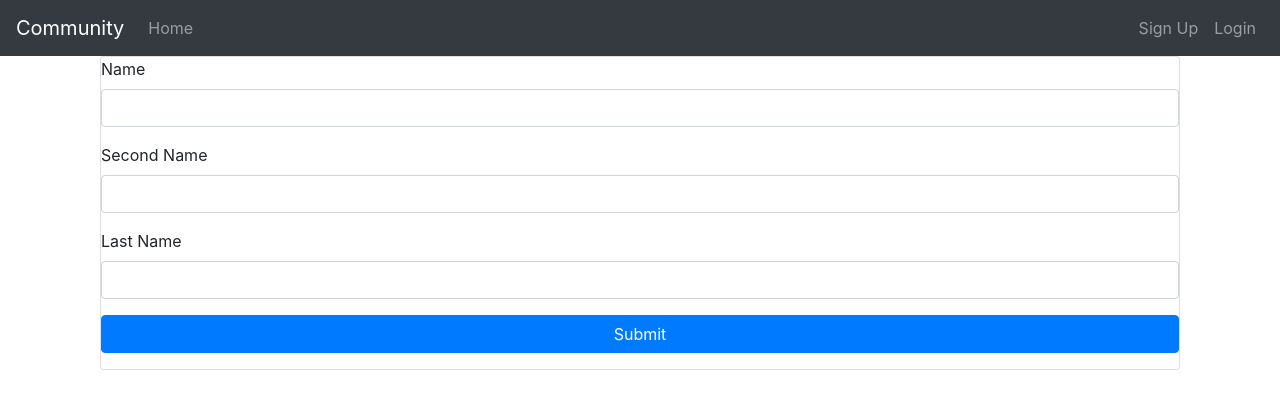
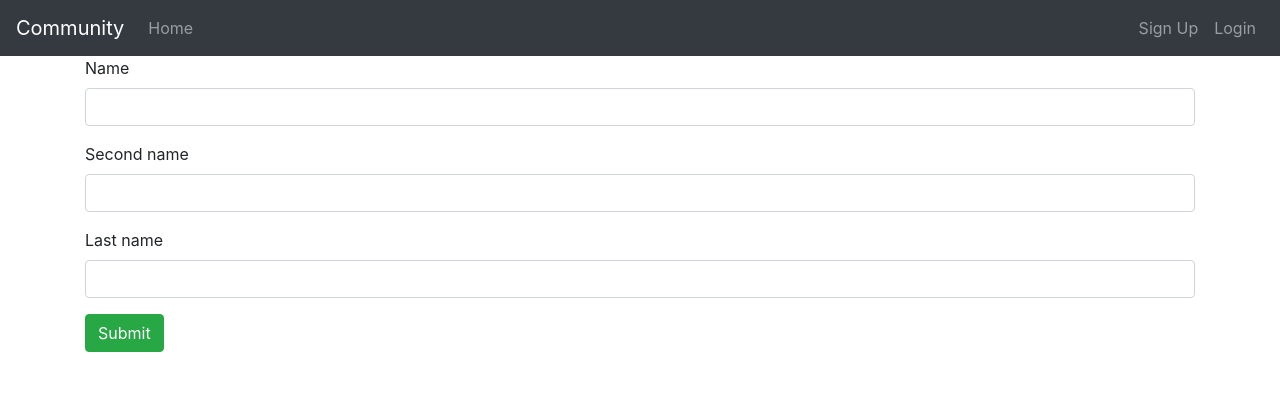
Before and after one commit to pazi09/Angular12JwtAuth1, an Angular app: page /userinfo in a window 1280 px wide. Shown: the top 406 px of the page. Built offline with nearby package versions, Linux system fonts and the light colour scheme.

Commit message:
Tenant info reworked but not complete

```diff
--- a/src/app/service/tenant.service.ts
+++ b/src/app/service/tenant.service.ts
@@ -20,8 +20,8 @@ export class TenantService {
     return this.http.get(`${baseUrl}/${id}`);
   }
 
-  create(name: any,secondname:any,lastname:any): Observable<any> {
-    return this.http.post(baseUrl, {name,secondname,lastname});
+  create(data:any): Observable<any> {
+    return this.http.post(baseUrl, data);
   }
 
   update(id: any, data: any): Observable<any> {
--- a/src/app/userinfo/userinfo.component.html
+++ b/src/app/userinfo/userinfo.component.html
@@ -1,71 +1,41 @@
-<div class="col-md-12">
-  <div class="card card-container">
-<form
-  *ngIf="!isLoggedIn"
-  name="form"
-  (ngSubmit)="f.form.valid && onSubmit()"
-  #f="ngForm"
-  novalidate
->
+<div>
+  <div class="submit-form">
+    <div *ngIf="!submitted">
       <div class="form-group">
         <label for="name">Name</label>
         <input
           type="text"
           class="form-control"
-    name="name"
-    [(ngModel)]="form.name"
+          id="name"
           required
-    #name="ngModel"
+          [(ngModel)]="tenants.name"
+          name="title"
         />
-  <div
-    class="alert alert-danger"
-    role="alert"
-    *ngIf="name.errors && f.submitted"
-  >
-    Name is required!
+      </div>
+      <div class="form-group">
+        <label for="secondname">Second name</label>
+        <input
+          class="form-control"
+          id="secondname"
+          required
+          [(ngModel)]="tenants.secondname"
+          name="description"
+        />
+      </div>
+      <div class="form-group">
+        <label for="lastname">Last name</label>
+        <input
+          class="form-control"
+          id="lastname"
+          required
+          [(ngModel)]="tenants.lastname"
+          name="description"
+        />
+      </div>
+      <button (click)="saveTenant()" class="btn btn-success">Submit</button>
+    </div>
+    <div *ngIf="submitted">
+      <h4>Tutorial was submitted successfully!</h4>
     </div>
   </div>
-<div class="form-group">
-  <label for="secondname">Second Name</label>
-  <input
-    type="text"
-    class="form-control"
-    name="secondname"
-    [(ngModel)]="form.secondname"
-    required
-    #secondname="ngModel"
-  />
-  <div
-    class="alert alert-danger"
-    role="alert"
-    *ngIf="secondname.errors && f.submitted"
-  >
-    Second Name is required!
 </div>
-</div>
- <div class="form-group">
-   <label for="lastname">Last Name</label>
-   <input
-     type="text"
-     class="form-control"
-     name="secondname"
-     [(ngModel)]="form.lastname"
-     required
-     #lastname="ngModel"
-   />
-   <div
-     class="alert alert-danger"
-     role="alert"
-     *ngIf="lastname.errors && f.submitted"
-   >
-     Last Name is required!
-   </div>
- </div>
-<div class="form-group">
-  <button class="btn btn-primary btn-block">
-    Submit
-  </button>
-</div>
-</form>
-  </div>
-</div>
--- a/src/app/userinfo/userinfo.component.ts
+++ b/src/app/userinfo/userinfo.component.ts
@@ -1,7 +1,7 @@
 import { Component, OnInit } from '@angular/core';
 import {Tenant} from "../models/tenant.model";
 import {TenantService} from "../service/tenant.service";
-import {Router} from "@angular/router";
+import {TokenStorageService} from "../_services/token-storage.service";
 
 @Component({
   selector: 'app-userinfo',
@@ -15,24 +15,37 @@ export class UserinfoComponent implements OnInit {
     secondname: null,
     lastname:null
   };
-  tenants?: Tenant[];
+  tenants: Tenant={
+    name:'',
+    secondname:'',
+    lastname:''
+  };
+  submitted = false;
   isLoggedIn = false;
 
 
-  constructor(private tenantService: TenantService,private router:Router) { }
+  constructor(private tenantService: TenantService) { }
 
   ngOnInit(): void {
   }
 
-  onSubmit():void {
-    const { name, secondname, lastname } = this.form;
-    this.tenantService.create(name, secondname, lastname).subscribe(
-    data => {
-      console.log(data);
-    }
-  );
-
+  saveTenant():void {
+    const data={
+      name:this.tenants.name,
+      secondname:this.tenants.secondname,
+      lastname:this.tenants.lastname,
+    };
+    this.tenantService.create(data)
+      .subscribe(
+        response=>{
+          console.log(response);
+          this.submitted=true;
+        },
+        error => {
+          console.log(error);
+        });
   }
 
 
+
 }
```
Lines whose indentation alone changed are shown as unchanged.
